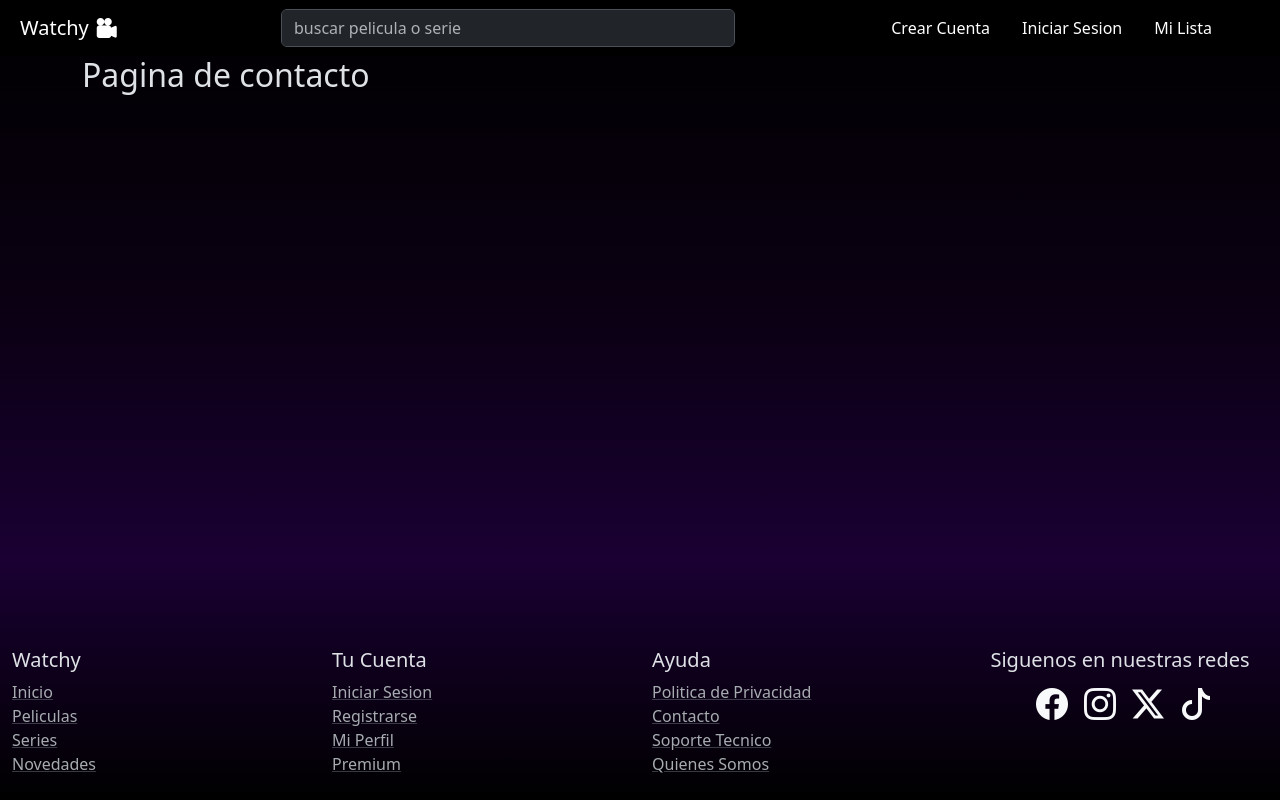
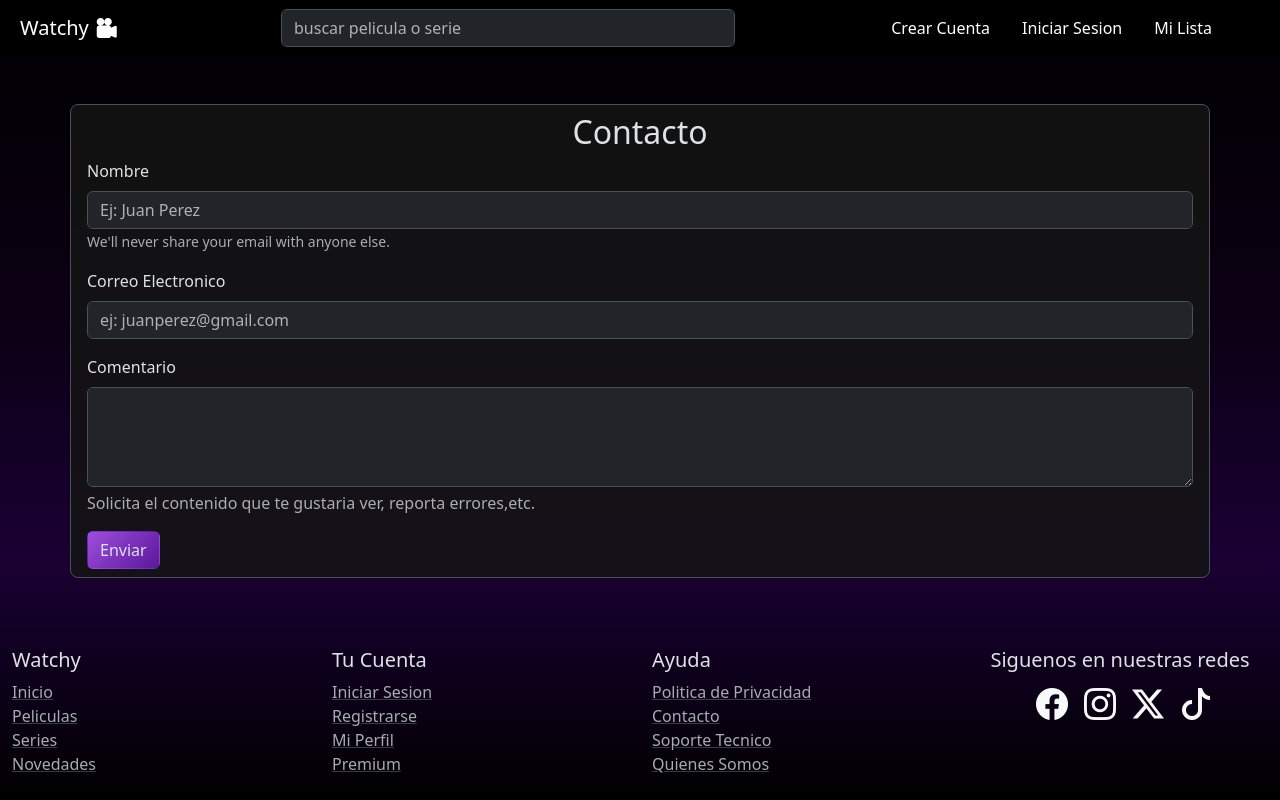
Before and after one commit to RoblesLuis2212/Watchy-Frontend, a React (Vite) app: page /contacto in a window 1280 px wide. Built offline with nearby package versions, Linux system fonts and the light colour scheme; a web font is replaced by a local one.

Commit message:
Agregue una animacion al mostrarse el formulario de contacto

```diff
--- a/src/components/pages/Contacto/Contacto.jsx
+++ b/src/components/pages/Contacto/Contacto.jsx
@@ -1,9 +1,35 @@
-import React from 'react';
+import Form from 'react-bootstrap/Form';
+import FloatingLabel from 'react-bootstrap/FloatingLabel';
 
 const Contacto = () => {
     return (
-        <section className='container'>
-            <h2>Pagina de contacto</h2>
+        <section className='container border border-emphasis rounded-3 py-2 px-3 mt-5 mb-3 container-contacto fade-in'>
+            <h2 className='text-center'>Contacto</h2>
+            <Form>
+                <Form.Group className="mb-3">
+                    <Form.Label>Nombre</Form.Label>
+                    <Form.Control type="text" placeholder="Ej: Juan Perez" />
+                    <Form.Text className="text-muted">
+                        We'll never share your email with anyone else.
+                    </Form.Text>
+                </Form.Group>
+
+                <Form.Group className="mb-3">
+                    <Form.Label>Correo Electronico</Form.Label>
+                    <Form.Control type="email" placeholder="ej: juanperez@gmail.com" />
+                </Form.Group>
+                <Form.Group>
+                    <Form.Label>Comentario</Form.Label>
+                    <Form.Control
+                        as="textarea"
+                        style={{ height: '100px' }}
+                    />
+                </Form.Group>
+                <p className='text-muted mt-1'>Solicita el contenido que te gustaria ver, reporta errores,etc.</p>
+                <button type="submit" className='btn btn-categorias btn-contacto border-none'>
+                    Enviar
+                </button>
+            </Form>
         </section>
     );
 };
--- a/src/components/pages/Footer/Footer.jsx
+++ b/src/components/pages/Footer/Footer.jsx
@@ -21,7 +21,7 @@ const Footer = () => {
                 <div className="col-12 col-md-4 col-lg-3 d-flex flex-column align-items-center align-items-md-start">
                     <h5 className="mt-2 mt-md-0 ">Ayuda</h5>
                     <Link className="text-secondary-emphasis link-underline-secondary link-underline-opacity-50">Politica de Privacidad</Link>
-                    <Link className="text-secondary-emphasis link-underline-secondary link-underline-opacity-50">Contacto</Link>
+                    <Link to={"/contacto"} className="text-secondary-emphasis link-underline-secondary link-underline-opacity-50">Contacto</Link>
                     <Link className="text-secondary-emphasis link-underline-secondary link-underline-opacity-50">Soporte Tecnico</Link>
                     <Link className="text-secondary-emphasis link-underline-secondary link-underline-opacity-50">Quienes Somos</Link>
                 </div>
--- a/src/index.css
+++ b/src/index.css
@@ -31,3 +31,29 @@ main{
 .container-categorias{
     background: #1a1625;;
 }
+textarea{
+    resize: none;
+}
+.container-contacto{
+    background: rgba(20, 20, 20, 0.85);
+    backdrop-filter: blur(6px);
+}
+.fade-in{
+    opacity: 0;
+    transform: translateY(10px);
+    animation: fadein 0.5s ease-out forwards;
+}
+
+@keyframes fadein{
+    to{
+        opacity: 1;
+        transform: translateY(0);
+    }
+}
+
+/* Media query para dispositivos mobile */
+@media (max-width: 768px){
+    .btn-contacto{
+        width: 100%;
+    }
+}
```
